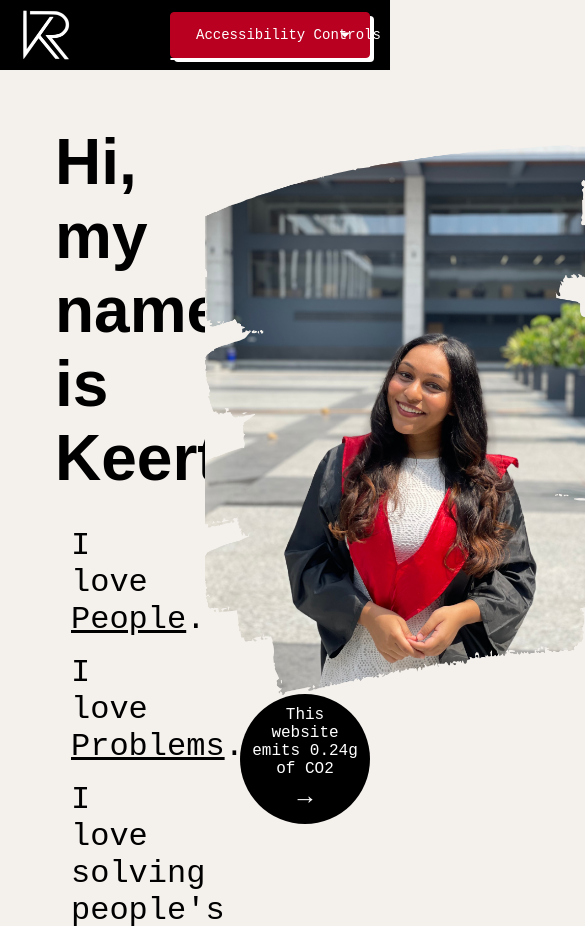
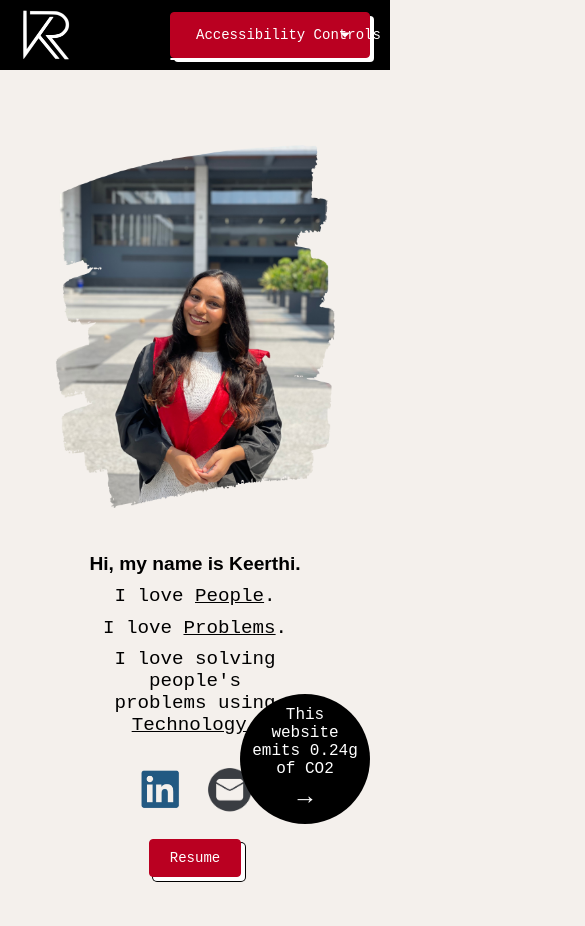
Before and after one commit to keerthirag/keerthirag.github.io, a website: page index.html in a window 390 px wide. Shown: the top 926 px of the page, 585 px wide, since content can reach past the window. Drawn offline with Linux system fonts and the light colour scheme.

Commit message:
3.0v commit-responsive

```diff
--- a/style.css
+++ b/style.css
@@ -150,7 +150,7 @@ section {
 /* Introduction styles */
 #introduction {
     display: flex;
-    align-items: left;
+    align-items: flex-start;
     justify-content: space-between;
     padding: 25px;
   }
@@ -158,6 +158,12 @@ section {
   .left {
     max-width: 50%;
   }
+
+  .right {
+    text-align: center;
+  }
+
+
 
   #about-me h1 {
     font-size: 4em; /* Large font for the name */
@@ -179,11 +185,10 @@ section {
   }
 
   .right img.profile-image {
-    /* Styles for the profile image */
-    width: 400px; /* Adjust to desired width */
-    height: 550px; /* Adjust to desired height */
-    object-fit: cover; /* This will prevent the image from stretching */
-    margin: 20px auto; /* Center the image and add space */
+    width: 100%; /* Adjust to 100% of the parent on smaller screens */
+    height: auto; /* Maintain the aspect ratio of the image */
+    max-width: 400px; /* Adjust to desired max-width */
+    margin: 20px auto;
   }
 
 /* Shared styles for both icons */
@@ -229,6 +234,45 @@ section {
     transition: transform 0.1s, box-shadow 0.1s; /* Smooth transition for active state */
     margin: 20px auto; /* Center the button horizontally */
     display: block; /* Change display to block to allow margin auto to work */
+  }
+
+  @media (max-width: 768px) {
+    #introduction {
+      flex-direction: column;
+      text-align: center;
+    }
+
+    .left, .right {
+      max-width: 100%;
+      padding: 10px;
+    }
+
+    .left {
+      order: 2; /* Render text below the image */
+    }
+
+    .right {
+      order: 1; /* Render image above the text */
+    }
+
+    #about-me h1, .left p {
+      font-size: 1.5em; /* Adjusted font size for smaller screens */
+    }
+
+    .resume-button {
+      padding: 12px 50px; /* Adjusted padding for the button */
+    }
+  }
+
+  /* Media query for smaller devices like phones */
+  @media (max-width: 480px) {
+    #about-me h1, .left p {
+      font-size: 1.2em; /* Smaller font size for very small screens */
+    }
+
+    .resume-button {
+      padding: 8px 20px; /* Smaller padding for the button */
+    }
   }
 
 /* Experience and education styles */
```
